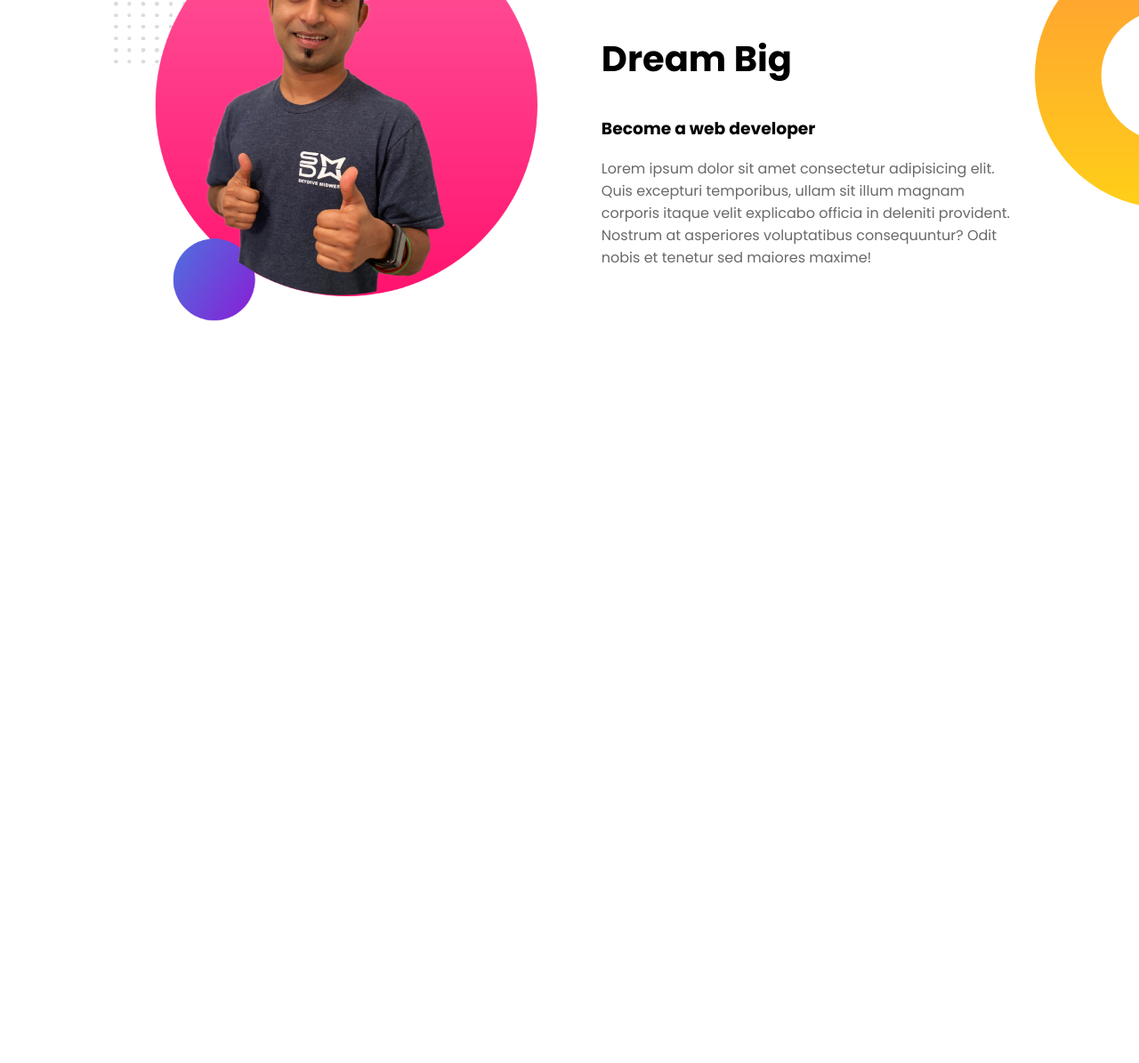
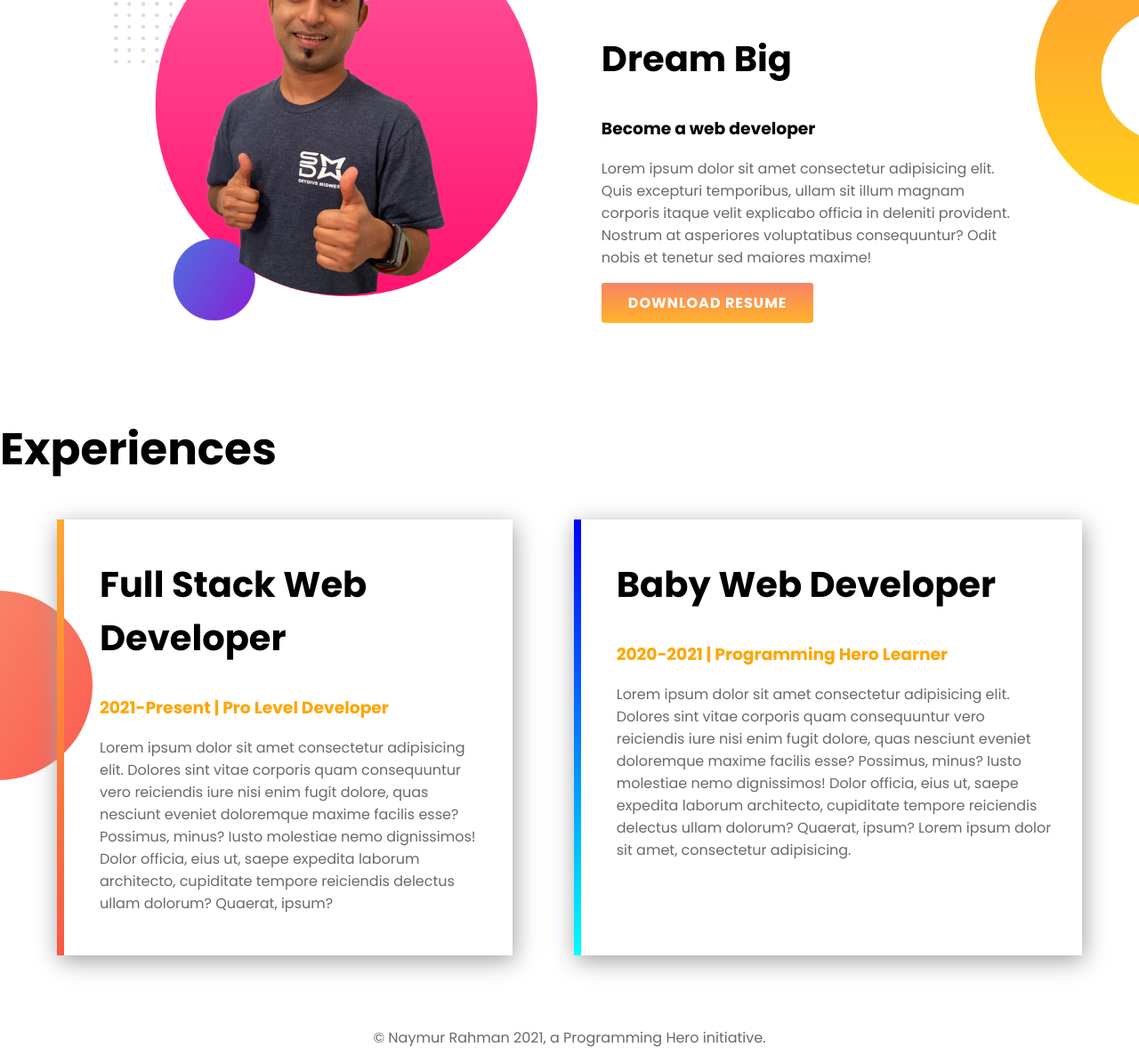
Before and after one commit to naymur-rhmn/practice-1-milestone, a plain HTML site: page index.html in a window 1280 px wide. Shown: the part 955-2150 px from the top of the page at 89% size. Before the commit the page ends 1423 px from the top, so only its background shows below. Drawn offline with Linux system fonts and the light colour scheme.

Commit message:
added experience and footer

```diff
--- a/index.html
+++ b/index.html
@@ -40,8 +40,36 @@
             <p>Lorem ipsum dolor sit amet consectetur adipisicing elit. Quis excepturi temporibus, ullam sit illum
                 magnam corporis itaque velit explicabo officia in deleniti provident. Nostrum at asperiores voluptatibus
                 consequuntur? Odit nobis et tenetur sed maiores maxime!</p>
+            <a class="linear-btn" target="_blank" href="#">download resume</a>
         </div>
     </section>
+    <section class="experience-area">
+        <h1>Experiences</h1>
+        <div class="section-flex-2">
+            <div id="full-dev" class="web-dev">
+                <h2>Full Stack Web Developer</h2>
+                <h3 class="orange-color">2021-Present | Pro Level Developer</h3>
+                <p>Lorem ipsum dolor sit amet consectetur adipisicing elit. Dolores sint vitae corporis quam
+                    consequuntur vero reiciendis iure nisi enim fugit dolore, quas nesciunt eveniet doloremque maxime
+                    facilis esse? Possimus, minus? Iusto molestiae nemo dignissimos! Dolor officia, eius ut, saepe
+                    expedita laborum architecto, cupiditate tempore reiciendis delectus ullam dolorum? Quaerat, ipsum?
+                </p>
+            </div>
+            <div id="baby-dev" class="web-dev">
+                <h2>Baby Web Developer</h2>
+                <h3 class="orange-color">2020-2021 | Programming Hero Learner</h3>
+                <p>Lorem ipsum dolor sit amet consectetur adipisicing elit. Dolores sint vitae corporis quam
+                    consequuntur vero reiciendis iure nisi enim fugit dolore, quas nesciunt eveniet doloremque maxime
+                    facilis esse? Possimus, minus? Iusto molestiae nemo dignissimos! Dolor officia, eius ut, saepe
+                    expedita laborum architecto, cupiditate tempore reiciendis delectus ullam dolorum? Quaerat, ipsum?
+                    Lorem ipsum dolor sit amet, consectetur adipisicing.
+                </p>
+            </div>
+        </div>
+    </section>
+    <footer>
+        <p>© Naymur Rahman 2021, a Programming Hero initiative.</p>
+    </footer>
 </body>
 
 </html>
--- a/style.css
+++ b/style.css
@@ -10,7 +10,6 @@ h1{
 }
 h2{
     font-size: 40px;
-    font-weight: ;
 }
 .orange-color{
     color: orange;
@@ -59,3 +58,40 @@ h2{
 .section-bg-2 .section-divider:last-child{
     margin-top: 200px;
 }
+
+.experience-area{
+    background-image: url(./images/exp-bg.png);
+    background-repeat: no-repeat;
+    background-position: left;
+}
+.section-flex-2{
+    padding: 0 5%;
+    display: flex;
+    margin-bottom: 80px;
+}
+.web-dev:first-child{
+    margin-right: 3%;
+}
+.web-dev:last-child{
+    margin-left: 3%;
+}
+
+.web-dev{
+    padding: 10px 30px 30px 40px;
+    box-shadow: 2px 6px 25px rgb(161, 160, 160);
+}
+#full-dev{
+    border-left: 8px solid;
+    border-image: linear-gradient(#FFA82E, #f75846);
+    border-image-slice: 1;
+}
+#baby-dev{
+    border-left: 8px solid;
+    border-image: linear-gradient(blue, cyan);
+    border-image-slice: 1;
+}
+
+footer p{
+    text-align: center;
+    padding: 40px 0 20;
+}
```
